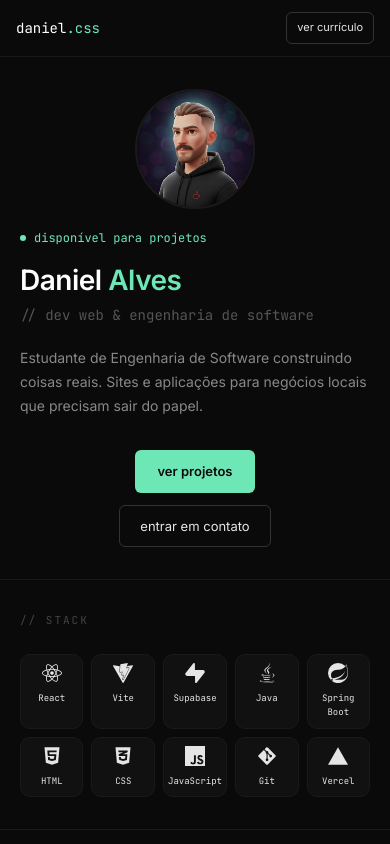
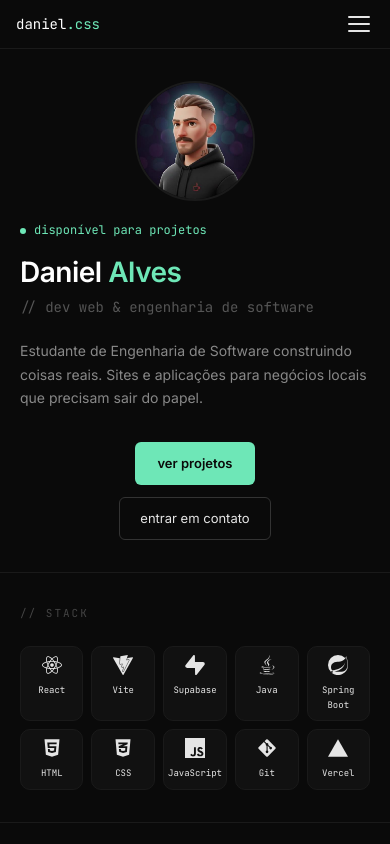
Before and after one commit to daniel-mscs/portfolio, a React (Vite) app: page / in a window 390 px wide. Shown: the top 844 px of the page. Built offline with nearby package versions, Linux system fonts and the light colour scheme.

Commit message:
feat: add hamburger menu for mobile navbar

```diff
--- a/src/components/Navbar.jsx
+++ b/src/components/Navbar.jsx
@@ -4,8 +4,8 @@ import styles from './Navbar.module.css'
 const EXTS = ['.dev', '.html', '.css', '.js', '.java']
 
 export default function Navbar() {
-  const [ext, setExt] = useState('.dev')
   const [displayed, setDisplayed] = useState('.dev')
+  const [open, setOpen] = useState(false)
 
   useEffect(() => {
     let timeout
@@ -15,7 +15,6 @@ export default function Navbar() {
       i = (i + 1) % EXTS.length
       const next = EXTS[i]
       const prev = EXTS[i - 1] ?? EXTS[EXTS.length - 1]
-
       let step = 0
 
       function erase() {
@@ -46,7 +45,12 @@ export default function Navbar() {
     return () => clearTimeout(timeout)
   }, [])
 
+  function handleLink() {
+    setOpen(false)
+  }
+
   return (
+    <>
       <nav className={styles.nav}>
         <div className={styles.logo}>
           daniel<span className={styles.ext}>{displayed}</span>
@@ -64,10 +68,40 @@ export default function Navbar() {
           href="/curriculo.pdf"
           target="_blank"
           rel="noopener noreferrer"
-        className={styles.cta}
+          className={`${styles.cta} ${styles.ctaDesktop}`}
         >
           ver currículo
         </a>
+
+        <button
+          className={styles.hamburger}
+          onClick={() => setOpen(!open)}
+          aria-label="Menu"
+        >
+          <span className={`${styles.bar} ${open ? styles.bar1Open : ''}`} />
+          <span className={`${styles.bar} ${open ? styles.bar2Open : ''}`} />
+          <span className={`${styles.bar} ${open ? styles.bar3Open : ''}`} />
+        </button>
       </nav>
+
+      {/* Menu mobile */}
+      <div className={`${styles.mobileMenu} ${open ? styles.mobileMenuOpen : ''}`}>
+        <ul className={styles.mobileLinks}>
+          <li><a href="#sobre" onClick={handleLink}>sobre</a></li>
+          <li><a href="#projetos" onClick={handleLink}>projetos</a></li>
+          <li><a href="#stack" onClick={handleLink}>stack</a></li>
+          <li><a href="#contato" onClick={handleLink}>contato</a></li>
+        </ul>
+        <a
+          href="/curriculo.pdf"
+          target="_blank"
+          rel="noopener noreferrer"
+          className={styles.ctaMobile}
+          onClick={handleLink}
+        >
+          ver currículo
+        </a>
+      </div>
+    </>
   )
 }
--- a/src/components/Navbar.module.css
+++ b/src/components/Navbar.module.css
@@ -21,9 +21,7 @@
   align-items: center;
 }
 
-.ext {
-  color: var(--accent);
-}
+.ext { color: var(--accent); }
 
 .cursor {
   display: inline-block;
@@ -50,11 +48,10 @@
   font-size: 13px;
   color: var(--text-muted);
   transition: color 0.15s;
+  text-decoration: none;
 }
 
-.links a:hover {
-  color: var(--text-primary);
-}
+.links a:hover { color: var(--text-primary); }
 
 .cta {
   background: transparent;
@@ -64,6 +61,7 @@
   font-size: 13px;
   color: var(--text-primary);
   transition: border-color 0.15s;
+  text-decoration: none;
 }
 
 .cta:hover {
@@ -71,17 +69,97 @@
   color: var(--accent);
 }
 
+/* ── HAMBURGUER ── */
+.hamburger {
+  display: none;
+  flex-direction: column;
+  gap: 5px;
+  background: transparent;
+  border: none;
+  cursor: pointer;
+  padding: 4px;
+  z-index: 101;
+}
+
+.bar {
+  display: block;
+  width: 22px;
+  height: 2px;
+  background: var(--text-primary);
+  border-radius: 2px;
+  transition: transform 0.25s, opacity 0.25s;
+}
+
+.bar1Open { transform: translateY(7px) rotate(45deg); }
+.bar2Open { opacity: 0; }
+.bar3Open { transform: translateY(-7px) rotate(-45deg); }
+
+/* ── MENU MOBILE ── */
+.mobileMenu {
+  display: none;
+  position: fixed;
+  top: 49px;
+  left: 0;
+  right: 0;
+  background: var(--bg);
+  border-bottom: 1px solid var(--border);
+  padding: 24px 20px;
+  z-index: 99;
+  flex-direction: column;
+  gap: 20px;
+  transform: translateY(-10px);
+  opacity: 0;
+  transition: transform 0.2s, opacity 0.2s;
+}
+
+.mobileMenuOpen {
+  transform: translateY(0);
+  opacity: 1;
+}
+
+.mobileLinks {
+  list-style: none;
+  display: flex;
+  flex-direction: column;
+  gap: 16px;
+}
+
+.mobileLinks a {
+  font-size: 16px;
+  color: var(--text-muted);
+  text-decoration: none;
+  transition: color 0.15s;
+  font-family: var(--font-mono);
+}
+
+.mobileLinks a:hover { color: var(--accent); }
+
+.ctaMobile {
+  background: transparent;
+  border: 1px solid var(--border-hover);
+  border-radius: 6px;
+  padding: 10px 16px;
+  font-size: 13px;
+  color: var(--text-primary);
+  text-decoration: none;
+  text-align: center;
+  transition: border-color 0.15s;
+}
+
+.ctaMobile:hover {
+  border-color: var(--accent);
+  color: var(--accent);
+}
+
+/* ── RESPONSIVE ── */
 @media (max-width: 768px) {
   .nav {
     padding: 12px 16px;
   }
 
-  .links {
-    display: none;
-  }
+  .links { display: none; }
+  .ctaDesktop { display: none; }
 
-  .cta {
-    font-size: 11px;
-    padding: 6px 10px;
-  }
+  .hamburger { display: flex; }
+  .mobileMenu { display: flex; }
 }
```
Lines whose indentation alone changed are shown as unchanged.
